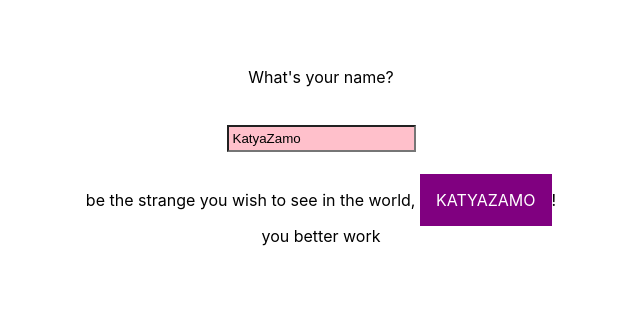
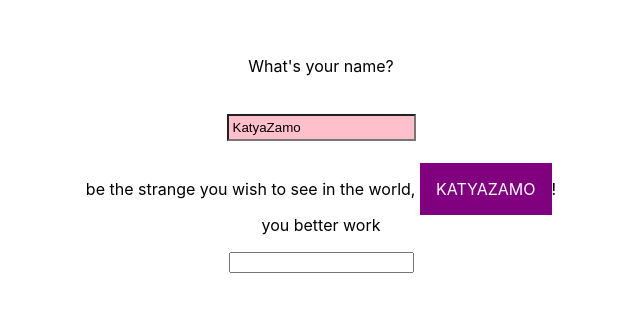
Before and after one commit to aditiohri/react-complete-course, a React (Create React App) app: page / in a window 1280 px wide. Shown: the part 244-556 px from the top of the page, without its empty margins (319-959 px from the left). Built offline with nearby package versions, Linux system fonts and the light colour scheme.

Commit message:
begin assignemnt 2: add input and show output in a new paragraph

```diff
--- a/src/App.js
+++ b/src/App.js
@@ -17,7 +17,8 @@ class App extends Component {
   state = {
     users: [
       {name: 'KatyaZamo'}
-    ]
+    ],
+    output: null
   }
 
   switchNameHandler = (event) => {
@@ -30,6 +31,16 @@ class App extends Component {
 
   render() {
 
+    let output = null;
+
+    if (this.state.output) {
+      output = (
+        <div>
+          {this.state.output}
+        </div>
+      )
+    }
+
     return (
       <div style={this.divStyle}>
         <UserInput
@@ -37,6 +48,12 @@ class App extends Component {
           userName={this.state.users[0].name}
         />
         <UserOutput userName={this.state.users[0].name} />
+        <div>
+          <input type="text" onChange={(event) => this.setState({ output: event.target.value })} />
+        </div>
+        <div>
+          {output}
+        </div>
       </div>
     );
   }
```
